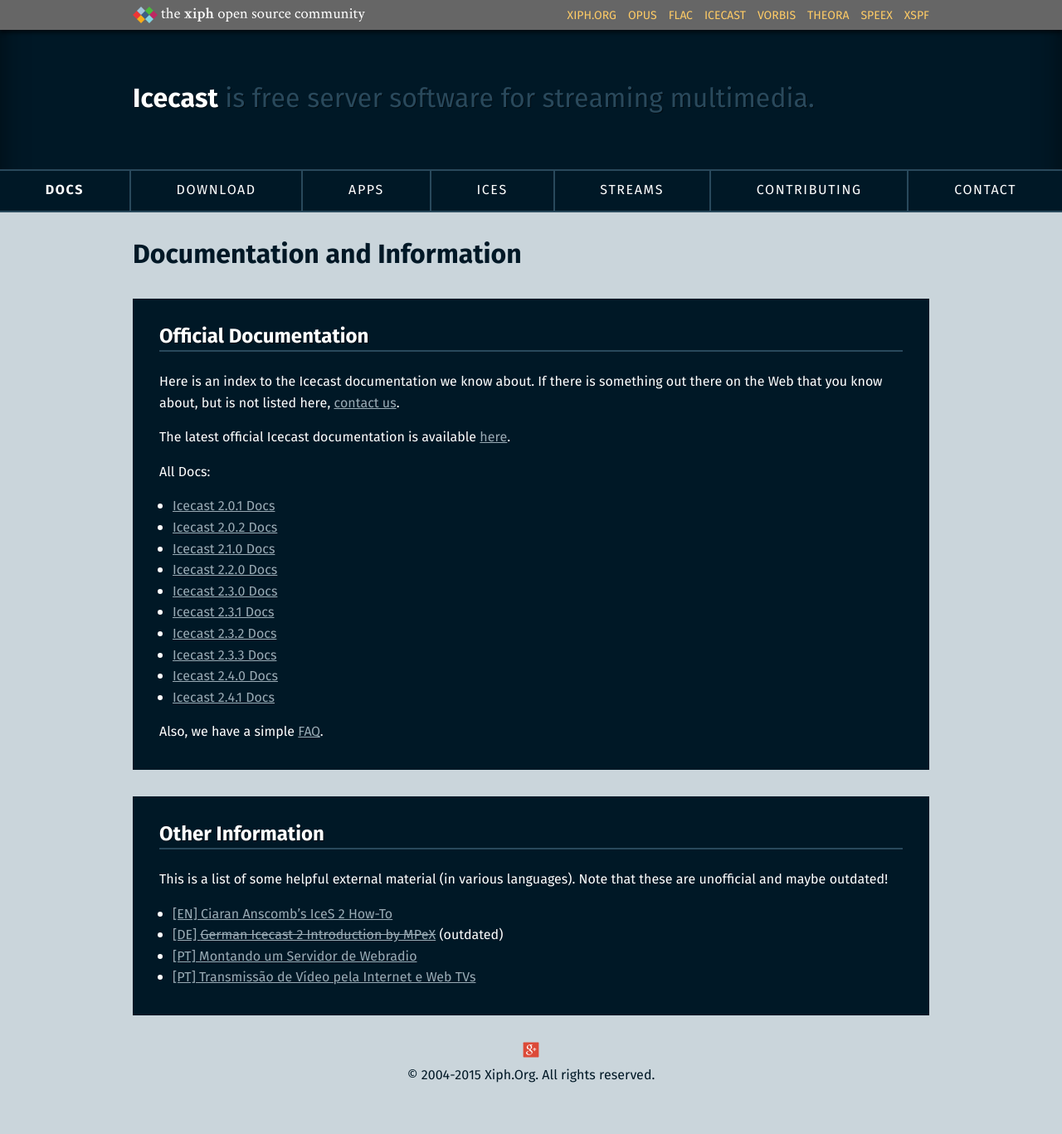
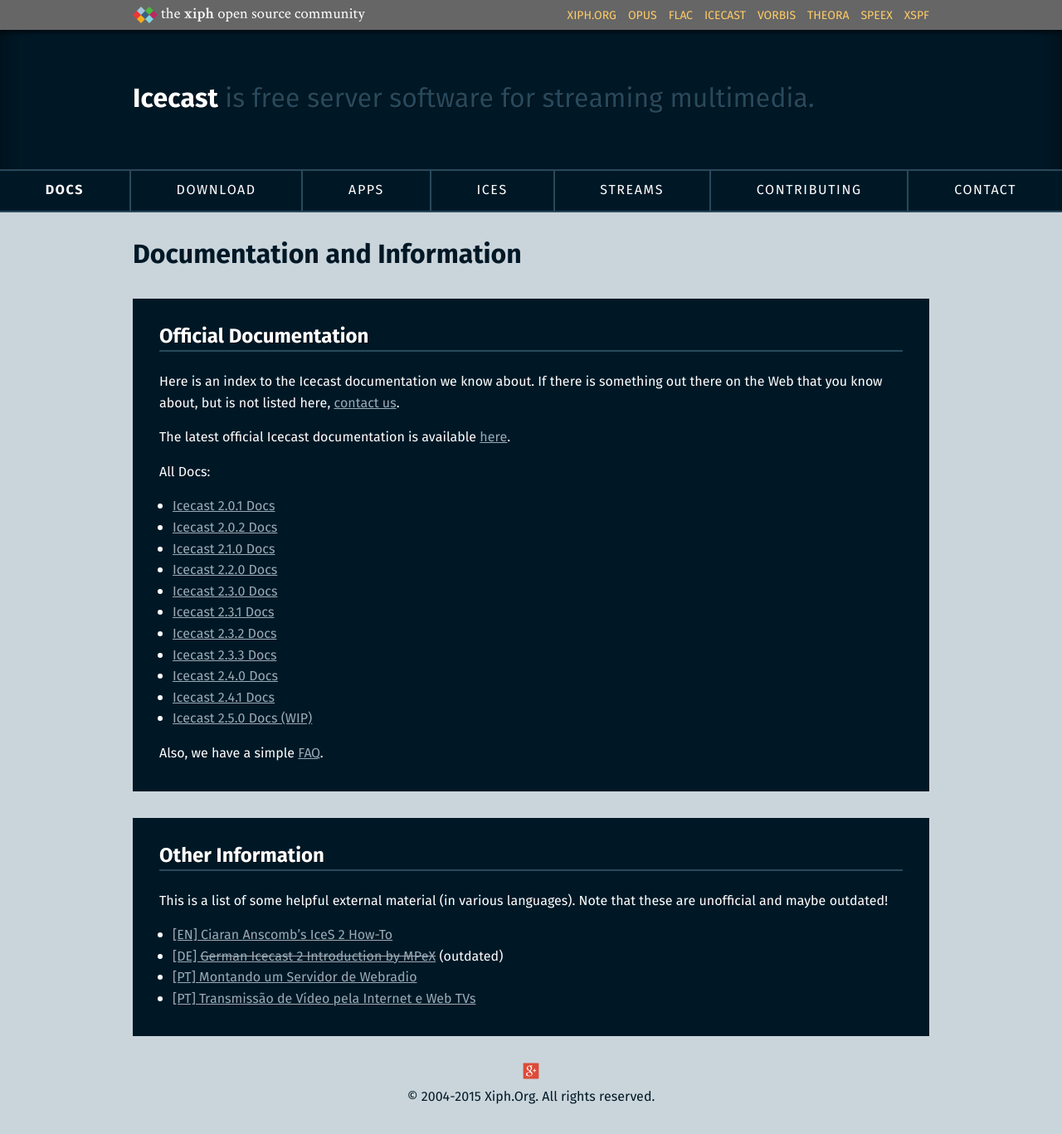
Before and after one commit to barionleg/Xipho, a Jekyll site: the page built from docs/index.md, in a window 1280 px wide. Shown: the whole page at 83% size. Built offline with Jekyll 4.4.1, drawn with Linux system fonts in a browser that asks for light colours; before the commit the page ends 1342 px from its top, so only the background shows below that.

Commit message:
Add 2.5.0 docs to the docs list

```diff
--- a/docs/index.md
+++ b/docs/index.md
@@ -25,6 +25,7 @@ All Docs:
 *	[Icecast 2.3.3 Docs]({{ site.baseurl }}/docs/icecast-2.3.3/)
 *	[Icecast 2.4.0 Docs]({{ site.baseurl }}/docs/icecast-2.4.0/)
 *	[Icecast 2.4.1 Docs]({{ site.baseurl }}/docs/icecast-2.4.1/)
+*	[Icecast 2.5.0 Docs (WIP)]({{ site.baseurl }}/docs/icecast-trunk/)
 
 Also, we have a simple [FAQ]({{ "/faq" | prepend: site.baseurl }}).
 
```
